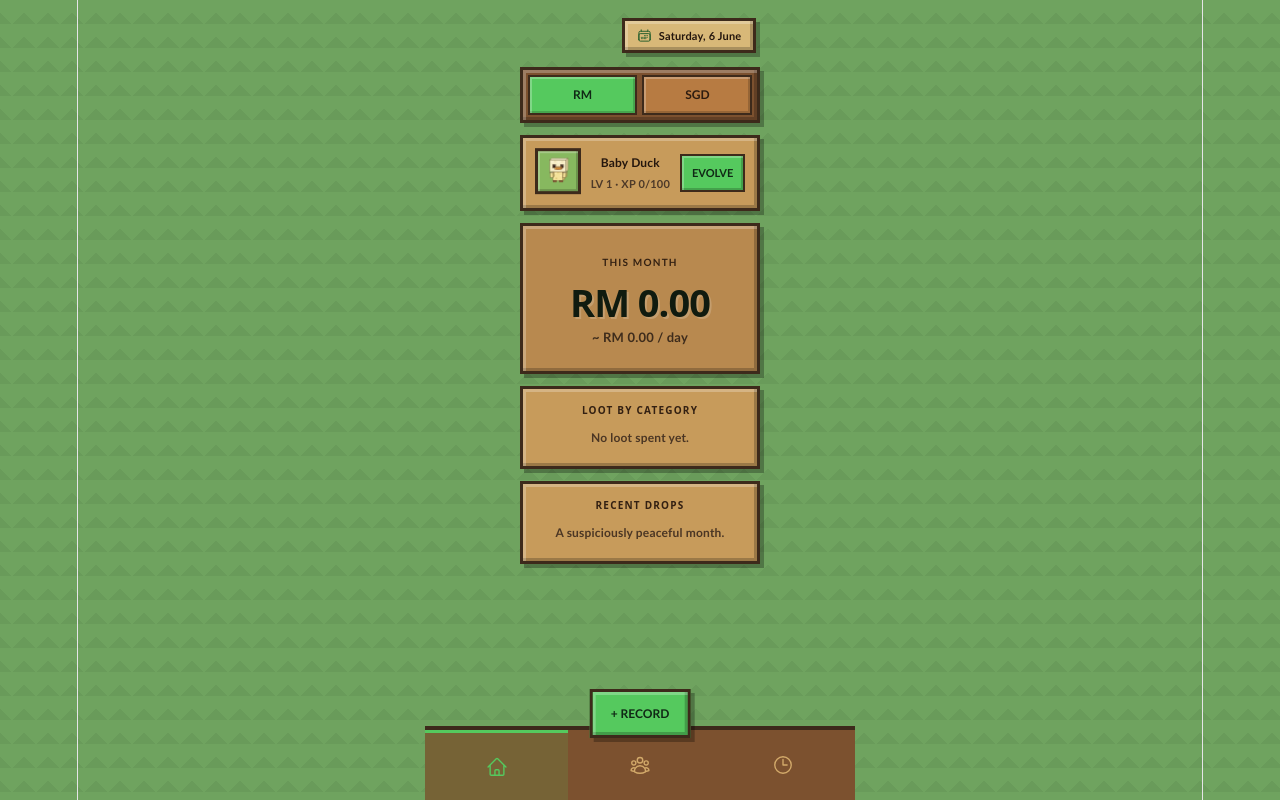
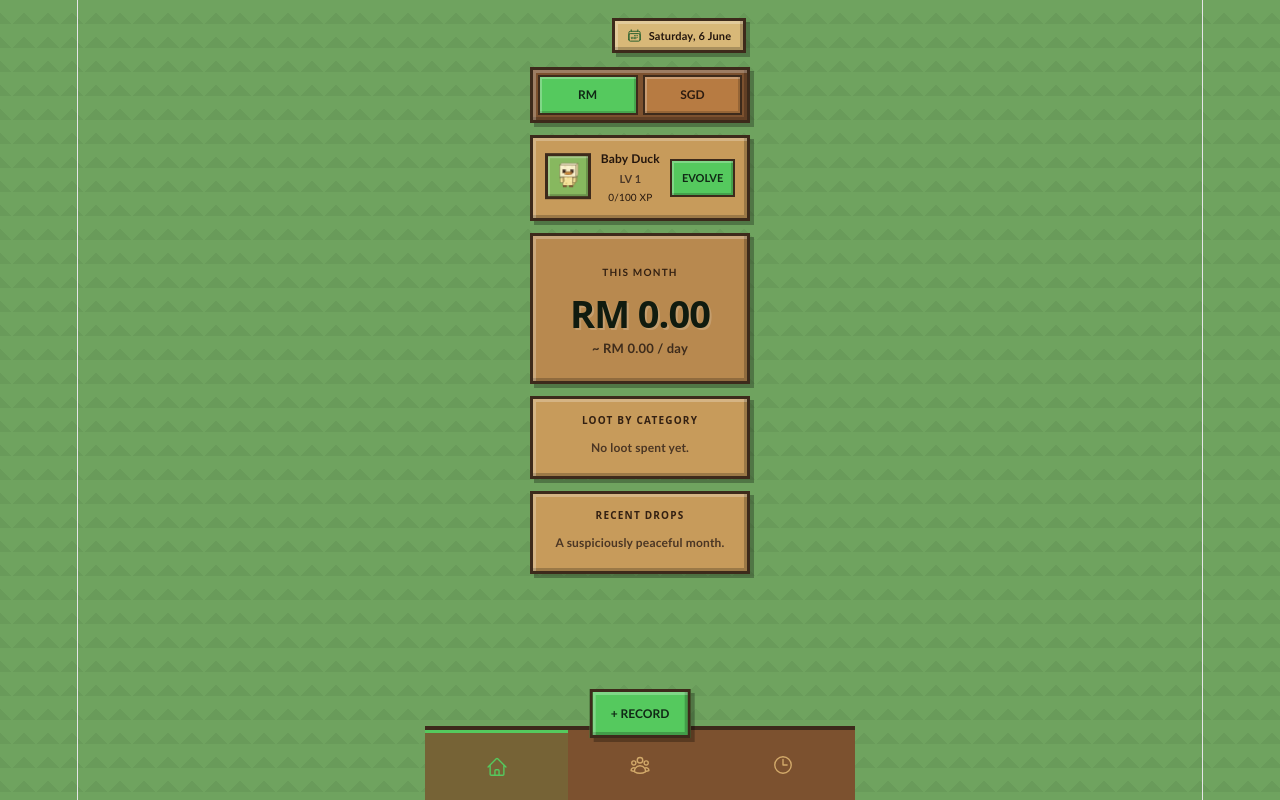
Before and after one commit to chuqiann-source/guiltypleasure-expenses, a React (Vite) app: page / in a window 1280 px wide. Built offline with nearby package versions, Linux system fonts and the light colour scheme.

Commit message:
Update App.jsx

```diff
--- a/src/App.jsx
+++ b/src/App.jsx
@@ -555,9 +555,21 @@ function App() {
             <div>
               <strong>{duckStage}</strong>
 
-                <p>
-                  LV {duckLevel} · XP {duckXpInLevel}/100
-                </p>
+                <p>LV {duckLevel}</p>
+
+                <div className="xp-bar">
+                  <div
+                  className="xp-fill"
+                    style={{
+                      width: `${duckXpInLevel}%`,
+                    }}
+                  />
+                </div>
+
+                <small>
+                  {duckXpInLevel}/100 XP
+                </small>
+
               </div>
 
             <button onClick={() => setShowDuckGuide(true)}>
```
